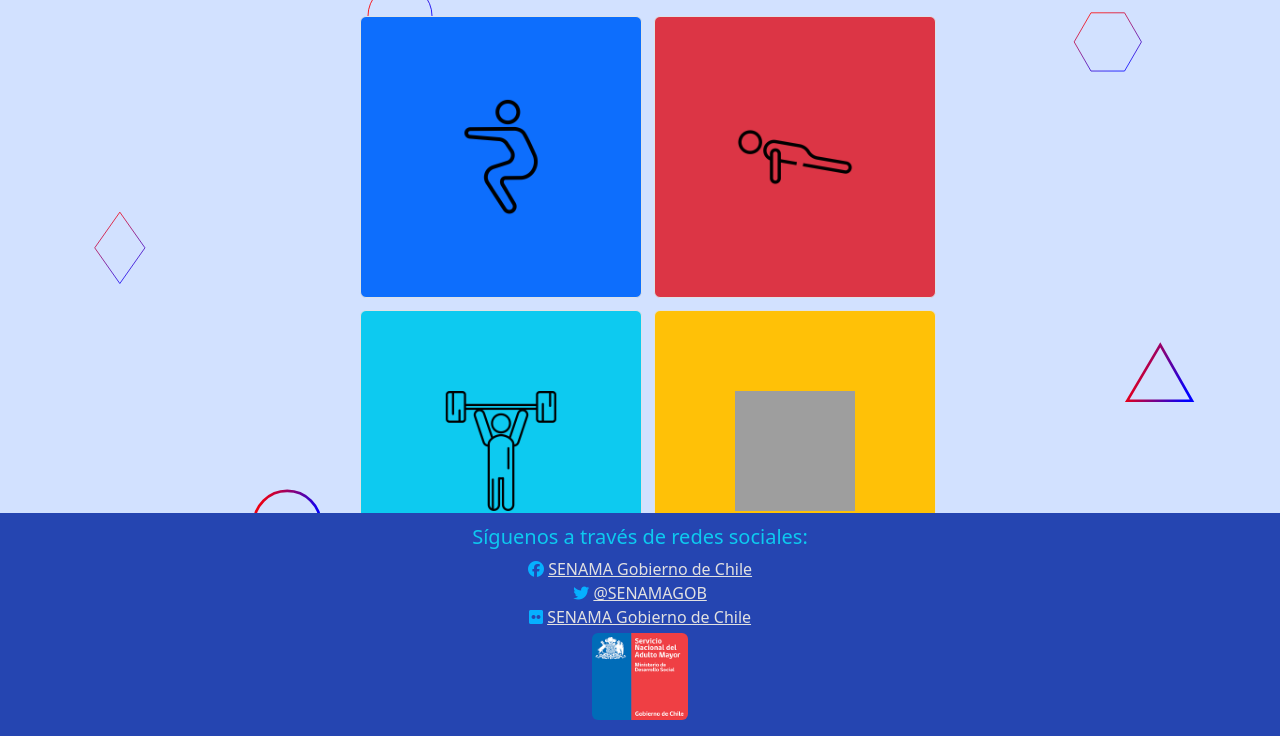
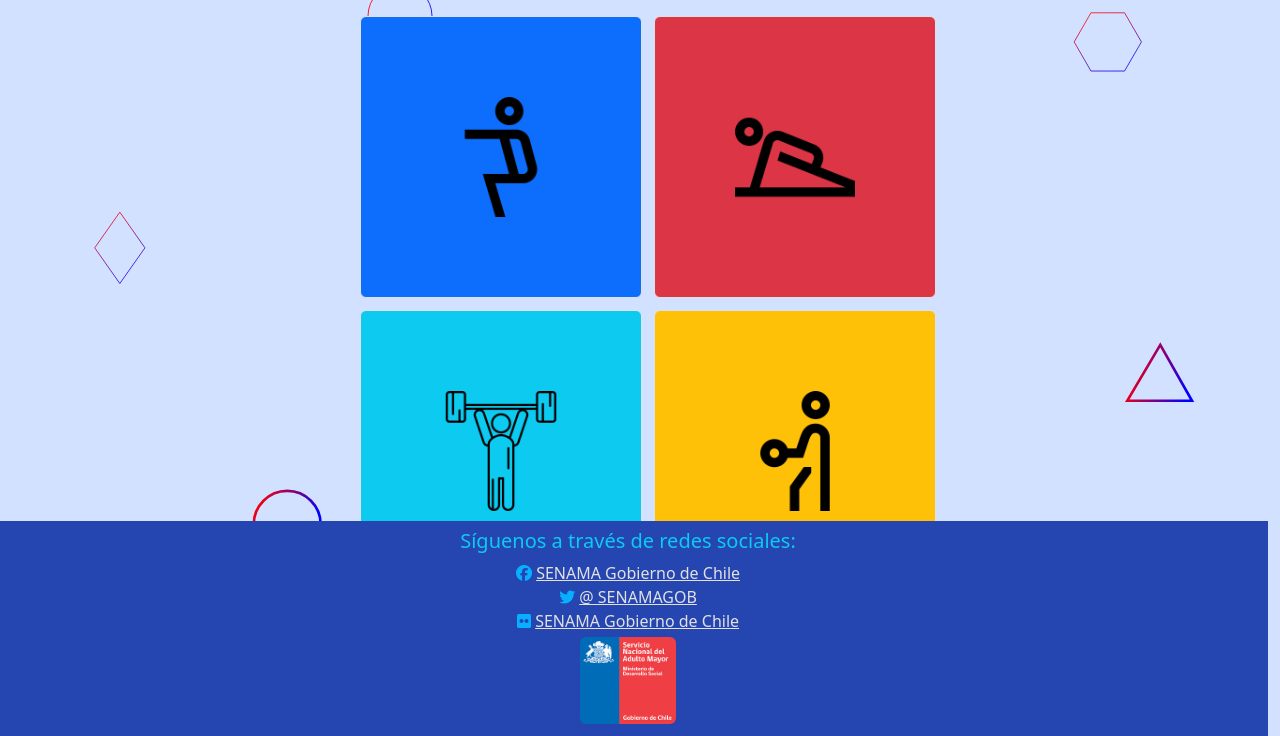
Before and after one commit to Rodrigo-Carvajal/GerontoApp, a Flask app: page /elegir_ejercicio in a window 1280 px wide. Shown: the part 64-800 px from the top of the page. Run offline with Flask 3, Linux system fonts and the light colour scheme; the visitor is signed in with stand-in values (Sample User, id 1); some libraries are stand-ins or nearby versions; grey boxes are pictures that could not be loaded.

Commit message:
Cambios a los botones

```diff
--- a/app/functions.py
+++ b/app/functions.py
@@ -2,6 +2,7 @@
 import cv2 as cv
 import numpy as np
 from math import acos, degrees, hypot
+
 
 def dibujar_articulaciones(cap):
     #Llamado de objetos mediapipe
--- a/app/static/css/footer.css
+++ /dev/null
@@ -1,18 +0,0 @@
-
-.wrap {
-    margin: 0 auto;
-    position: fixed;
-    z-index: 100;
-}
-
-.clearfix:after {
-    content: ".";
-    display: block;
-    height: 0;
-    clear: both;
-    visibility: hidden;
-}
-
-.colorFooter {
-    background-color: #2545b1;
-}
--- a/app/static/css/styles.css
+++ b/app/static/css/styles.css
@@ -1,3 +1,39 @@
+.footercito {
+    position: fixed;
+    bottom: 0;
+    width: 100%;
+    z-index: 1;
+    background-color: #2545b1;
+}
+
+.tabla{
+    position: sticky;
+    top: 0;
+    z-index: 1;
+    max-height: 32em;
+    overflow: auto;
+}
+
+.btn-ejercicio{
+    --bs-btn-padding-y: 5rem;
+    --bs-btn-padding-x: 5rem;
+    --bs-btn-font-size: 2.5rem;
+}
+
+.table-responsive thead th {
+    position: sticky;
+    top: 0;
+    background-color: #3452b3; /* Puedes ajustar el color de fondo según tus preferencias */
+    z-index: 1; /* Asegura que los encabezados estén por encima del contenido al desplazarse */
+    color: #d8d8ce;
+}
+
+.clearfix::after {
+    content: "";
+    display: table;
+    clear: both;
+}
+
 .fondo{
     background-image: url("../assets/scattered-forcefields.svg");
     background-size:auto;
@@ -10,6 +46,7 @@
 }
 
 .container {
+    min-height: 100%;
     max-width: 100%;
     max-height: 100%;
     overflow: hidden;
--- a/app/templates/layouts/adminLayout.html
+++ b/app/templates/layouts/adminLayout.html
@@ -8,7 +8,6 @@
     <link rel="icon" type="image/png" href="{{ url_for('static', filename='assets/senama.png') }}">
     <link rel="stylesheet" href="{{ url_for('static', filename='css/404.css') }}">
     <link rel="stylesheet" href="{{ url_for('static', filename='css/styles.css') }}">
-    <link rel="stylesheet" href="{{ url_for('static', filename='css/footer.css') }}">
     <style>
         .nav-item :hover {
             color: #f38787;
@@ -46,14 +45,14 @@
 
     {% endblock %}
     <footer>
-        <div class="colorFooter row justify-content-center footerkine py-1 fixed-bottom">
+        <div class="footercito row justify-content-center py-1">
                 <div class="col-md-10">
                     <h5 class=" text-info">Síguenos a través de redes sociales:</h5>
                     <a title="Facebook" style="color: #ffffff;" href="https://www.facebook.com/Senama-Gobierno-de-Chile-655414777822255/" target="_blank"><i class="fa-brands fa-facebook" style="color: #06b0ff;"></i></a>
                     <a title="Facebook" style="color: #e2e1e1;" href="https://www.facebook.com/Senama-Gobierno-de-Chile-655414777822255/" target="_blank">SENAMA Gobierno de Chile</a>
                     <br>
                     <a title="Twitter" style="color: #ffffff;" href="https://twitter.com/senamagob" target="_blank"><i class="fa-brands fa-twitter" style="color: #06b0ff;"></i></a>
-                    <a title="Twitter" style="color: #e2e1e1;" href="https://twitter.com/senamagob" target="_blank">@SENAMAGOB</a>
+                    <a title="Twitter" style="color: #e2e1e1;" href="https://twitter.com/senamagob" target="_blank">@ SENAMAGOB</a>
                     <br>
                     <a title="Flickr" style="color: #ffffff;" href="https://www.flickr.com/photos/114623079@N03/" target="_blank"><i class="fa-brands fa-flickr" style="color: #06b0ff;"></i></a>
                     <a title="Flickr" style="color: #e2e1e1;" href="https://www.flickr.com/photos/114623079@N03/" target="_blank">SENAMA Gobierno de Chile</a>
--- a/app/templates/layouts/kineLayout.html
+++ b/app/templates/layouts/kineLayout.html
@@ -8,7 +8,6 @@
     <link rel="icon" type="image/png" href="{{ url_for('static', filename='assets/senama.png') }}">
     <link rel="stylesheet" href="{{ url_for('static', filename='css/404.css') }}">
     <link rel="stylesheet" href="{{ url_for('static', filename='css/styles.css') }}">
-    <link rel="stylesheet" href="{{ url_for('static', filename='css/footer.css') }}">
     <style>
         .nav-item :hover {
             color: #f38787;
@@ -42,19 +41,21 @@
         </div>
       </nav>
 
+    <div class="container clearfix">
+        {% block body %}
 
-    {% block body %}
+        {% endblock %}
+    </div>
 
-    {% endblock %}
     <footer>
-        <div class="colorFooter row justify-content-center footerkine py-1 fixed-bottom">
+        <div class="footercito row justify-content-center">
                 <div class="col-md-7 m-2">
                     <h5 class=" text-info">Síguenos a través de redes sociales:</h5>
                     <a title="Facebook" style="color: #ffffff;" href="https://www.facebook.com/Senama-Gobierno-de-Chile-655414777822255/" target="_blank"><i class="fa-brands fa-facebook" style="color: #06b0ff;"></i></a>
                     <a title="Facebook" style="color: #e2e1e1;" href="https://www.facebook.com/Senama-Gobierno-de-Chile-655414777822255/" target="_blank">SENAMA Gobierno de Chile</a>
                     <br>
                     <a title="Twitter" style="color: #ffffff;" href="https://twitter.com/senamagob" target="_blank"><i class="fa-brands fa-twitter" style="color: #06b0ff;"></i></a>
-                    <a title="Twitter" style="color: #e2e1e1;" href="https://twitter.com/senamagob" target="_blank">@SENAMAGOB</a>
+                    <a title="Twitter" style="color: #e2e1e1;" href="https://twitter.com/senamagob" target="_blank">@ SENAMAGOB</a>
                     <br>
                     <a title="Flickr" style="color: #ffffff;" href="https://www.flickr.com/photos/114623079@N03/" target="_blank"><i class="fa-brands fa-flickr" style="color: #06b0ff;"></i></a>
                     <a title="Flickr" style="color: #e2e1e1;" href="https://www.flickr.com/photos/114623079@N03/" target="_blank">SENAMA Gobierno de Chile</a>
--- a/app/templates/layouts/loginLayout.html
+++ b/app/templates/layouts/loginLayout.html
@@ -8,7 +8,6 @@
     <link rel="icon" type="image/png" href="{{ url_for('static', filename='assets/senama.png') }}">
     <link rel="stylesheet" href="{{ url_for('static', filename='css/404.css') }}">
     <link rel="stylesheet" href="{{ url_for('static', filename='css/styles.css') }}">
-    <link rel="stylesheet" href="{{ url_for('static', filename='css/footer.css') }}">
 </head>
 <body class=" align-middle text-center">
     {% block body %}
--- a/app/templates/views/kine/CRUDpacientes/listarPacientes.html
+++ b/app/templates/views/kine/CRUDpacientes/listarPacientes.html
@@ -86,7 +86,7 @@
         </div>
 
         <div class="col-md-7">
-            <div class="table-responsive rounded">
+            <div class="table-responsive rounded tabla">
                 <table class="table table-striped table-hover">
                     <thead>
                         <tr>
--- a/app/templates/views/kine/CRUDrutinas/crearRutina.html
+++ b/app/templates/views/kine/CRUDrutinas/crearRutina.html
@@ -72,7 +72,7 @@
 
 <!-- T A B L A - C R E A R - R U T I N A -->
         <div class="col-md-7">
-            <div class="table-responsive rounded">
+            <div class="table-responsive rounded tabla">
                 <table class="table table-striped table-hover">
                     <thead>
                         <tr  class="table-dark">
--- a/app/templates/views/kine/CRUDrutinasEjercicios/elegirEjercicio.html
+++ b/app/templates/views/kine/CRUDrutinasEjercicios/elegirEjercicio.html
@@ -47,7 +47,7 @@
         </div>
 <!-- T A B L A - D E - E J E R C I C I O S -->
         <div class="col-md-7">
-            <div class="table-responsive rounded">
+            <div class="table-responsive rounded tabla">
                 <table class="table table-striped table-hover">
                     <thead>
                         <tr class="table-dark">
--- a/app/templates/views/kine/CRUDsesiones/listarSesiones.html
+++ b/app/templates/views/kine/CRUDsesiones/listarSesiones.html
@@ -75,7 +75,7 @@
         </div>
 
         <div class="col-md-7">
-            <div class="table-responsive rounded">
+            <div class="table-responsive rounded tabla">
                 <table class="table table-striped table-hover">
                     <thead>
                         <tr>
--- a/app/templates/views/kine/RTR/elegirEjercicio.html
+++ b/app/templates/views/kine/RTR/elegirEjercicio.html
@@ -7,28 +7,24 @@
 <div class="container m-2">
     <div class="row m-1 d-flex justify-content-center">
         <div class="col-md-6">
-            <a name="" id="" class="btn btn-primary m-1 border btn-xlg" href="#" role="button"
-            style="--bs-btn-padding-y: 5rem; --bs-btn-padding-x: 5rem; --bs-btn-font-size: 2.5rem;">
-                <img src="{{ url_for('static', filename='icons/squat.png') }}" style="height: 3em; width: 3em;"></img>
+            <a name="" id="" class="btn btn-primary m-1 border btn-xlg btn-ejercicio" href="#" role="button">
+                <img src="{{ url_for('static', filename='icons/squats.png') }}" style="height: 3em; width: 3em;"></img>
             </a>
 
-            <a name="" id="" class="btn btn-danger m-1 border btn-xlg" href="#" role="button"
-            style="--bs-btn-padding-y: 5rem; --bs-btn-padding-x: 5rem; --bs-btn-font-size: 2.5rem;">
-                <img src="{{ url_for('static', filename='icons/pushup.png') }}" style="height: 3em; width: 3em;"></img>
+            <a name="" id="" class="btn btn-danger m-1 border btn-xlg btn-ejercicio" href="{{ url_for('RTR') }}" role="button">
+                <img src="{{ url_for('static', filename='icons/pushup2.png') }}" style="height: 3em; width: 3em;"></img>
             </a>
 
         </div>
     </div>
     <div class="row m-1 d-flex justify-content-center">
         <div class="col-md-6">
-            <a name="" id="" class="btn btn-info m-1 border btn-xlg" href="#" role="button"
-            style="--bs-btn-padding-y: 5rem; --bs-btn-padding-x: 5rem; --bs-btn-font-size: 2.5rem;">
+            <a name="" id="" class="btn btn-info m-1 border btn-xlg btn-ejercicio" href="#" role="button">
                 <img src="{{ url_for('static', filename='icons/man-fitness.png') }}" style="height: 3em; width: 3em;"></img>
             </a>
 
-            <a name="" id="" class="btn btn-warning m-1 border btn-xlg" href="#" role="button"
-            style="--bs-btn-padding-y: 5rem; --bs-btn-padding-x: 5rem; --bs-btn-font-size: 2.5rem;">
-                <img src="{{ url_for('static', filename='icons/standing.png') }}" style="height: 3em; width: 3em;"></img>
+            <a name="" id="" class="btn btn-warning m-1 border btn-xlg btn-ejercicio" href="#" role="button">
+                <img src="{{ url_for('static', filename='icons/biceps-curl.png') }}" style="height: 3em; width: 3em;"></img>
             </a>
 
         </div>
```
Also changed, not shown: app/templates/views/kine/kine.html (+21 -12 lines), app/static/icons/biceps-curl.png (added), app/static/icons/pushup2.png (added), app/static/icons/squats.png (added).
